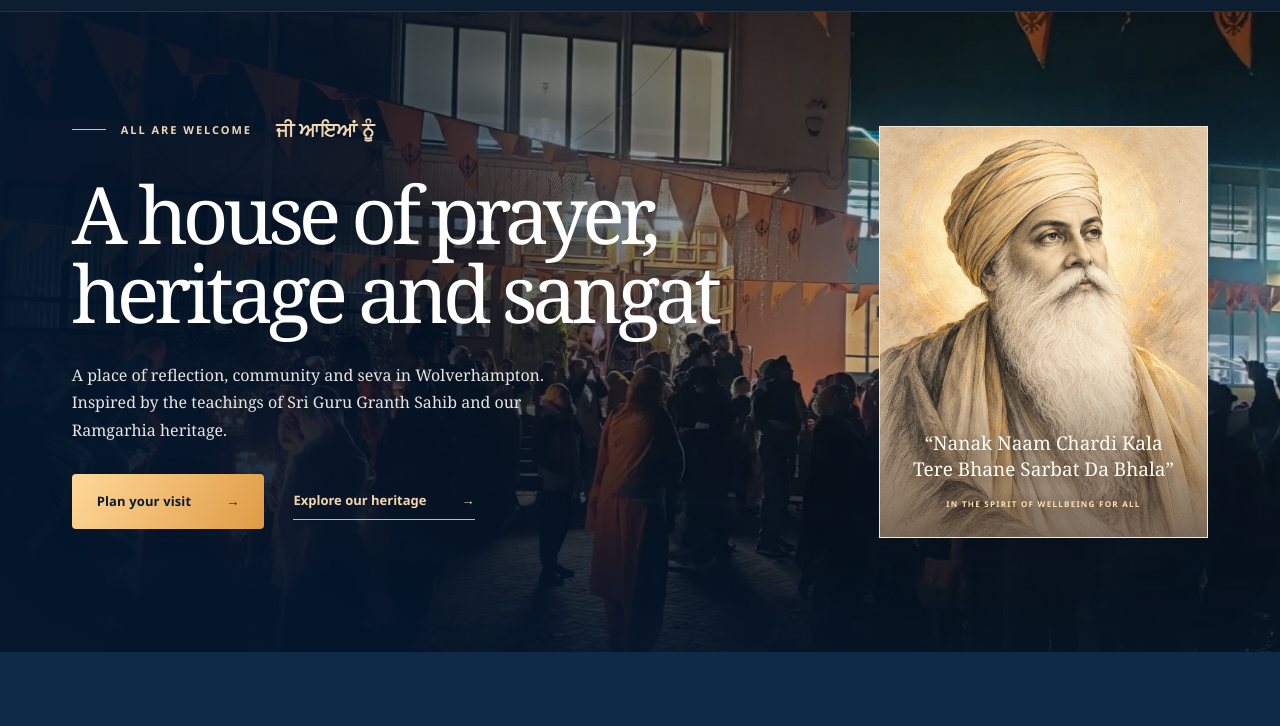
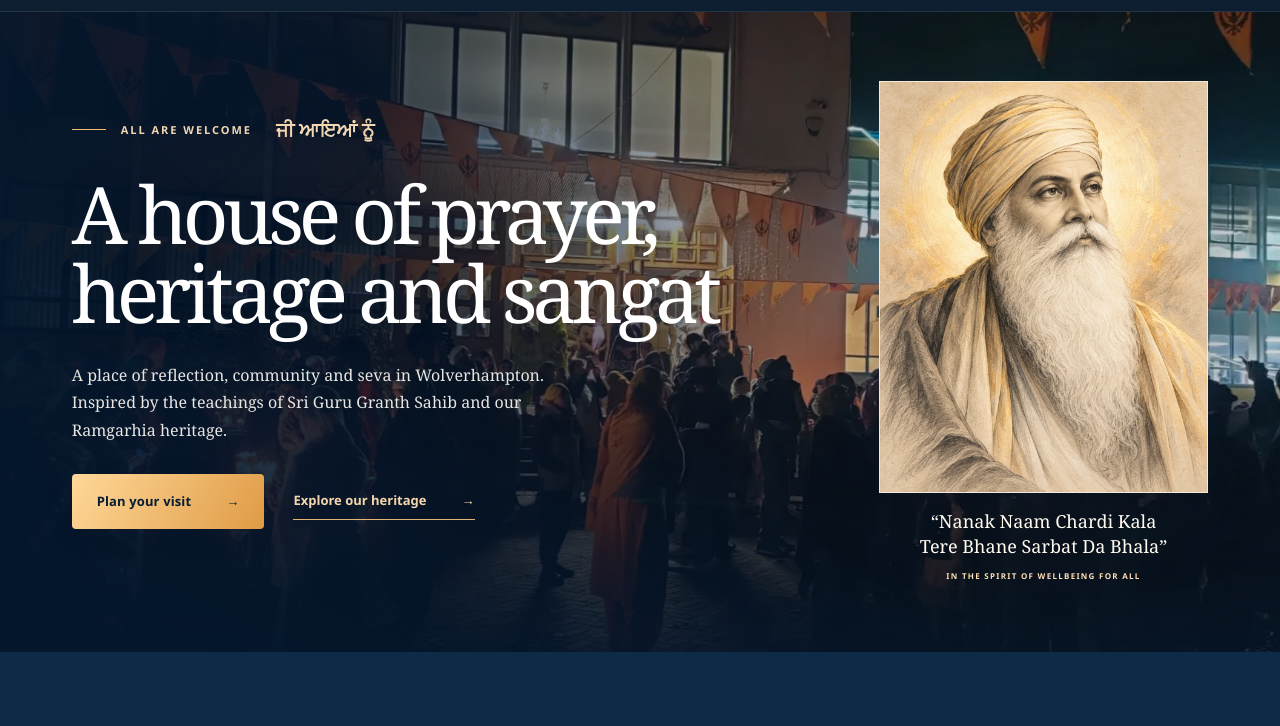
Before and after one commit to manny833/gkn-rbst-website, a plain HTML site: page index.html in a window 1280 px wide. Shown: the part 71-797 px from the top of the page. Drawn offline with Linux system fonts and the light colour scheme.

Commit message:
Add files via upload

```diff
--- a/index.html
+++ b/index.html
@@ -43,7 +43,7 @@
    <p class="v9-hero-lead">A place of reflection, community and seva in Wolverhampton. Inspired by the teachings of Sri Guru Granth Sahib and our Ramgarhia heritage.</p>
    <div class="v9-actions"><a href="first-visit.html" class="v9-gold-btn">Plan your visit <span aria-hidden="true">→</span></a><a class="v9-line-btn" href="heritage.html">Explore our heritage <span aria-hidden="true">→</span></a></div>
   </div>
-  <aside class="v9-portrait-panel" aria-label="Original artistic portrait inspired by Guru Nanak Dev Ji"><img src="assets/guru-nanak-art.webp" alt="Artistic pencil portrait inspired by Guru Nanak Dev Ji"><div class="v9-portrait-quote">“Nanak Naam Chardi Kala<br>Tere Bhane Sarbat Da Bhala”<small>IN THE SPIRIT OF WELLBEING FOR ALL</small></div></aside>
+  <aside class="v9-portrait-panel" aria-label="Original artistic portrait inspired by Guru Nanak Dev Ji"><div class="v9-portrait-frame"><img src="assets/guru-nanak-art.webp" alt="Artistic pencil portrait inspired by Guru Nanak Dev Ji"></div><div class="v9-portrait-quote">“Nanak Naam Chardi Kala<br>Tere Bhane Sarbat Da Bhala”<small>IN THE SPIRIT OF WELLBEING FOR ALL</small></div></aside>
  </div>
  <div class="v9-hero-bottom"><span>GURU KA NIWAS · WOLVERHAMPTON <b aria-hidden="true">·</b> BANDI CHHOR DIVAS AT THE GURDWARA</span><a href="#heritage-preview">DISCOVER MORE ↓</a></div>
 </section>
--- a/mobile.css
+++ b/mobile.css
@@ -150,3 +150,15 @@ input,textarea,select,a[href^="tel:"],a[href^="mailto:"],address,.v9-footer-cont
 /* no-italics: plain, single-style type site-wide */
 *,*::before,*::after,em,i,cite,blockquote,q{font-style:normal!important}
 h1 em,h2 em,h3 em,h4 em{font-weight:inherit}
+
+/* Guru Ji portrait: nothing is ever placed over the image; the quote sits below it */
+.v9-portrait-panel{aspect-ratio:auto!important;height:auto!important;max-height:none!important;width:min(100%,420px)!important;display:flex!important;flex-direction:column;overflow:visible!important;background:transparent!important;border:0!important;box-shadow:none!important;align-self:center}
+.v9-portrait-panel::after{content:none!important;display:none!important}
+.v9-portrait-panel>span{display:none}
+.v9-portrait-frame{aspect-ratio:4/5;width:100%;max-height:460px;background:#efe0c8;border:1px solid #ffffff4f;box-shadow:0 25px 65px #09152b42;overflow:hidden}
+.v9-portrait-frame img{width:100%;height:100%;object-fit:contain!important;transform:none!important}
+.v9-portrait-quote{position:static!important;margin-top:16px;text-align:center;color:#fffaf0;font-size:18px;line-height:1.4;text-shadow:none}
+.v9-portrait-quote small{margin-top:10px}
+@media(max-width:780px){.v9-portrait-panel{width:100%!important;margin:28px auto 0}.v9-portrait-quote{font-size:17px}}
+/* Home hero grows to fit the full portrait and quote on small screens, so nothing overlaps Guru Ji's image */
+@media(max-width:780px){.v9-hero{height:auto!important;max-height:none!important;min-height:600px;padding-bottom:40px}.v9-hero-grid{height:auto!important}}
```
